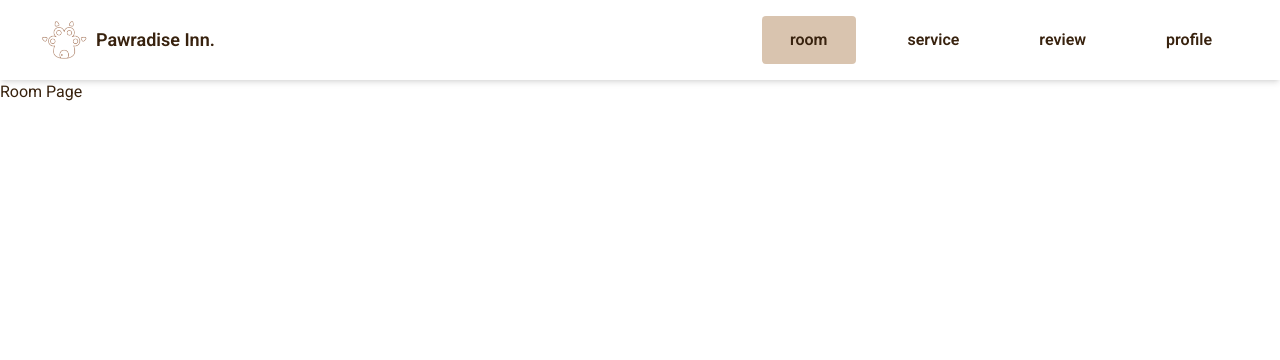
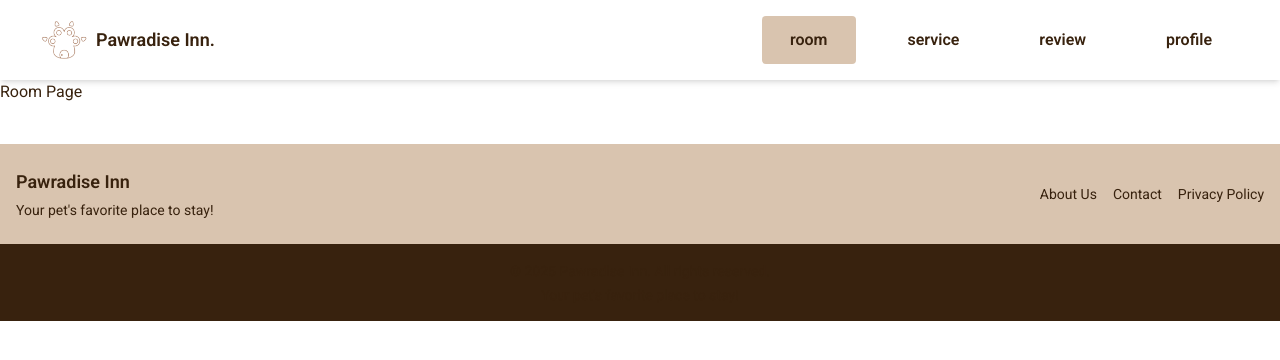
Before and after one commit to Pawradise-Inn/pawradise-inn, a React (Vite) app: page /room in a window 1280 px wide. Shown: the top 360 px of the page. Built offline with nearby package versions, Linux system fonts and the light colour scheme.

Commit message:
feat: add footer component and integrate it into relevant pages

```diff
--- a/src/App.jsx
+++ b/src/App.jsx
@@ -1,6 +1,7 @@
 import { Route, Routes, useLocation } from "react-router-dom";
 import Navbar from "./components/Navbar";
 import StaffNavbar from "./components/StaffNavbar";
+import Footer from "./components/Footer";
 import Profile from "./pages/Profile";
 import BookingService from "./pages/BookingService";
 import Profile_comp from "./components/Profile/Profile_comp";
@@ -25,9 +26,9 @@ const App = () => {
             <Routes>
                 {/* Public Routes */}
                 <Route path="/" element={<div>Home Page</div>} />
-                <Route path="/room" element={<div>Room Page</div>} />
-                <Route path="/service" element={<BookingService />} />
-                <Route path="/review" element={<div>Review Page</div>} />
+                <Route path="/room" element={<><div>Room Page</div><Footer/></>} />
+                <Route path="/service" element={<><BookingService /><Footer/></>} />
+                <Route path="/review" element={<><div>Review Page</div><Footer/></>} />
                 <Route path="/profile" element={<Profile />}>
                     <Route index element={<Profile_comp />} />
                     <Route path="booking" element={<Booking_comp />} />
--- /dev/null
+++ b/src/components/Footer.jsx
@@ -0,0 +1,32 @@
+import React from "react";
+
+const Footer = () => {
+    return (
+        <footer className="bg-[var(--light-brown-color)] mt-10">
+            {/* Top Layer */}
+            <div className="max-w-7xl mx-auto px-4 py-6 flex justify-between items-center border-b">
+                {/* Left Section */}
+                <div>
+                    <h2 className="text-lg font-semibold ">Pawradise Inn</h2>
+                    <p className="text-sm mt-1">Your pet's favorite place to stay!</p>
+                </div>
+                {/* Right Section */}
+                <div className="flex space-x-4">
+                    <a href="/about" className="text-sm hover:text-gray-400">About Us</a>
+                    <a href="/contact" className="text-sm hover:text-gray-400">Contact</a>
+                    <a href="/privacy" className="text-sm hover:text-gray-400">Privacy Policy</a>
+                </div>
+            </div>
+
+            {/* Bottom Layer */}
+            <div className="bg-[var(--dark-brown-color)] py-4 ">
+                <div className="max-w-7xl mx-auto px-4 text-center ">
+                    <p className="text-sm text-gray-50">&copy; 2025 Pawradise Inn. All rights reserved.</p>
+                    <p className="text-white text-sm mt-1">Your pet's favorite place to stay!</p>
+                </div>
+            </div>
+        </footer>
+    );
+};
+
+export default Footer;
```
